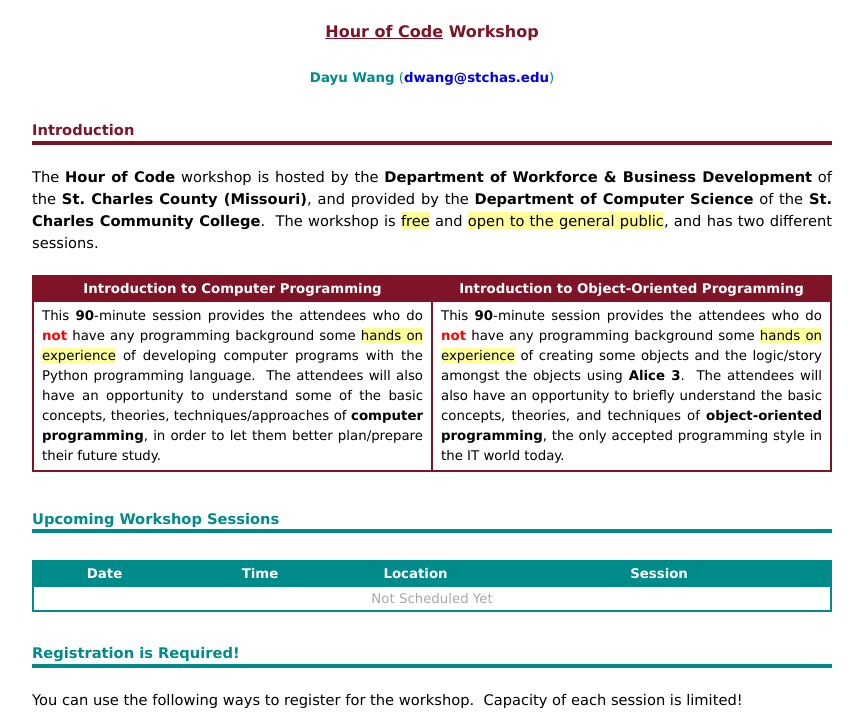
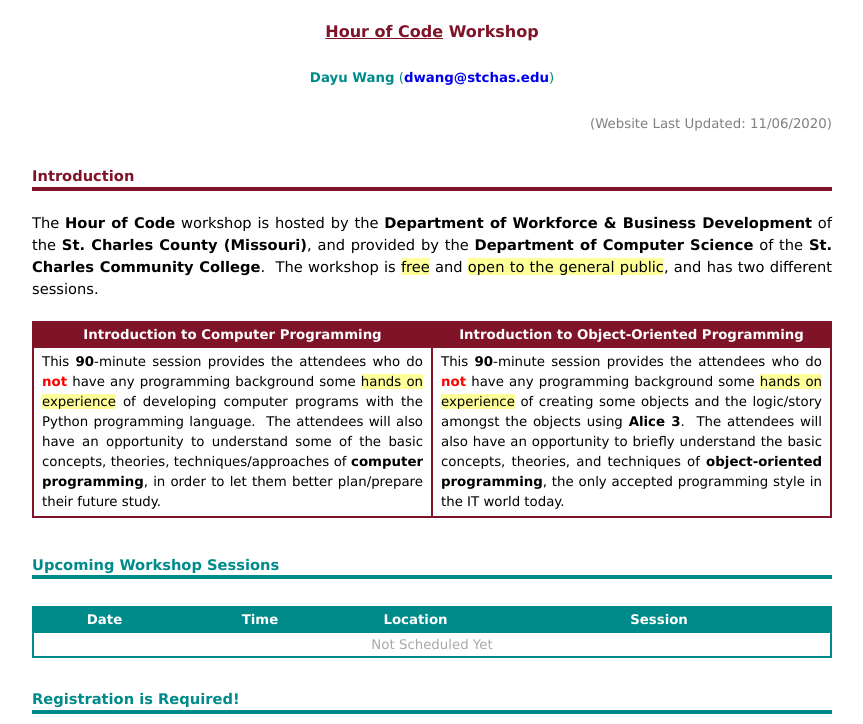
Before and after one commit to wangbuhuai/HourOfCode, a plain HTML site: page index.html in a window 1280 px wide. Shown: the part 61-785 px from the top of the page, without its empty margins (208-1071 px from the left). Drawn offline with nearby package versions, Linux system fonts and the light colour scheme.

Commit message:
Last Update Date added.

```diff
--- a/index.html
+++ b/index.html
@@ -23,6 +23,9 @@
     </p>
     <p style="margin:18pt 0 0 0;font-size:10pt;text-align:center;color:darkcyan;">
         <span style="font-weight:bold;">Dayu Wang</span> (<a href="mailto:dwang@stchas.edu">dwang@stchas.edu</a>)
+    </p>
+    <p style="margin:18pt 0 0 0;font-size:10pt;text-align:right;color:gray;">
+        (Website Last Updated: 11/06/2020)
     </p>
     <table style="margin:24pt 0 0 0;width:100%">
         <tbody>
```
